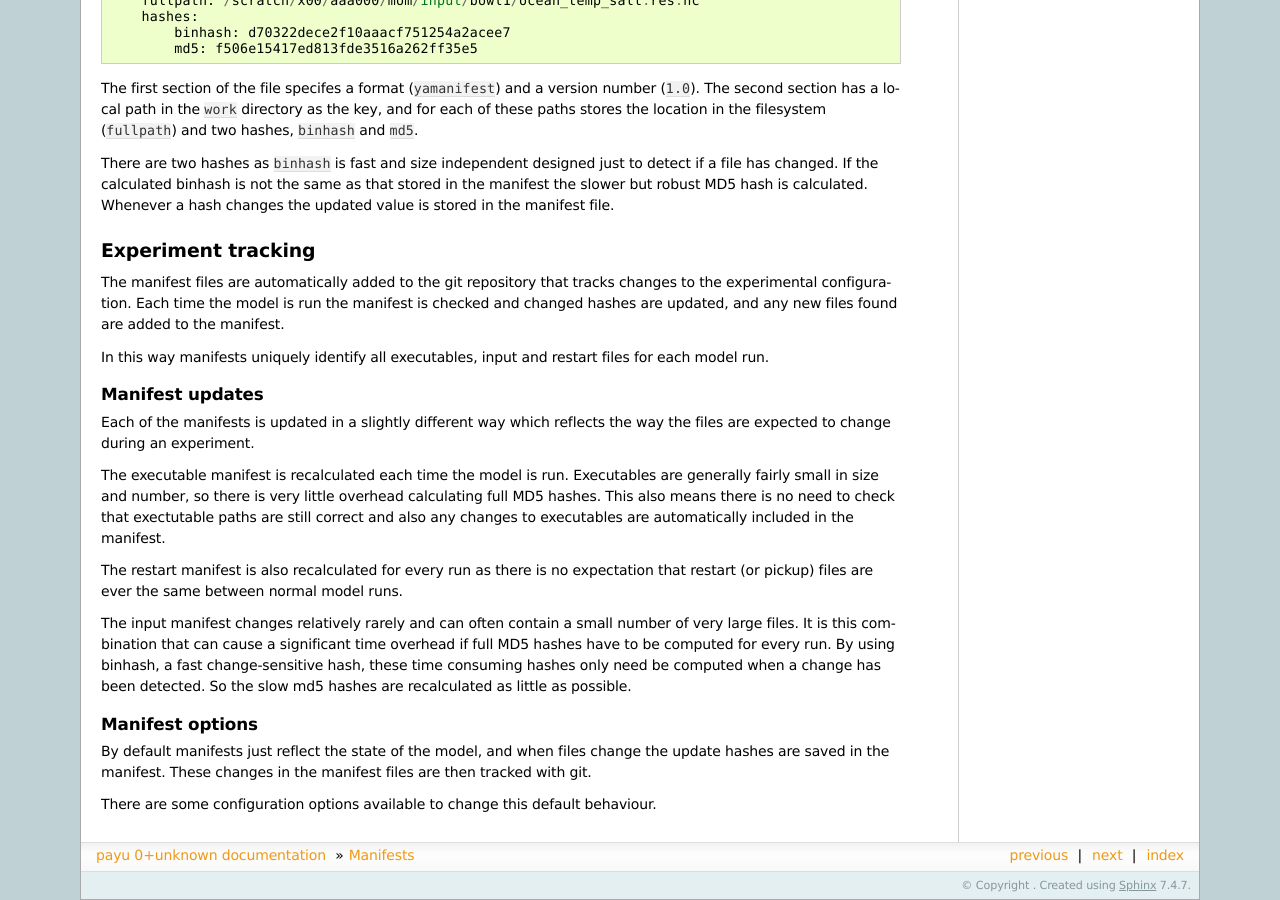
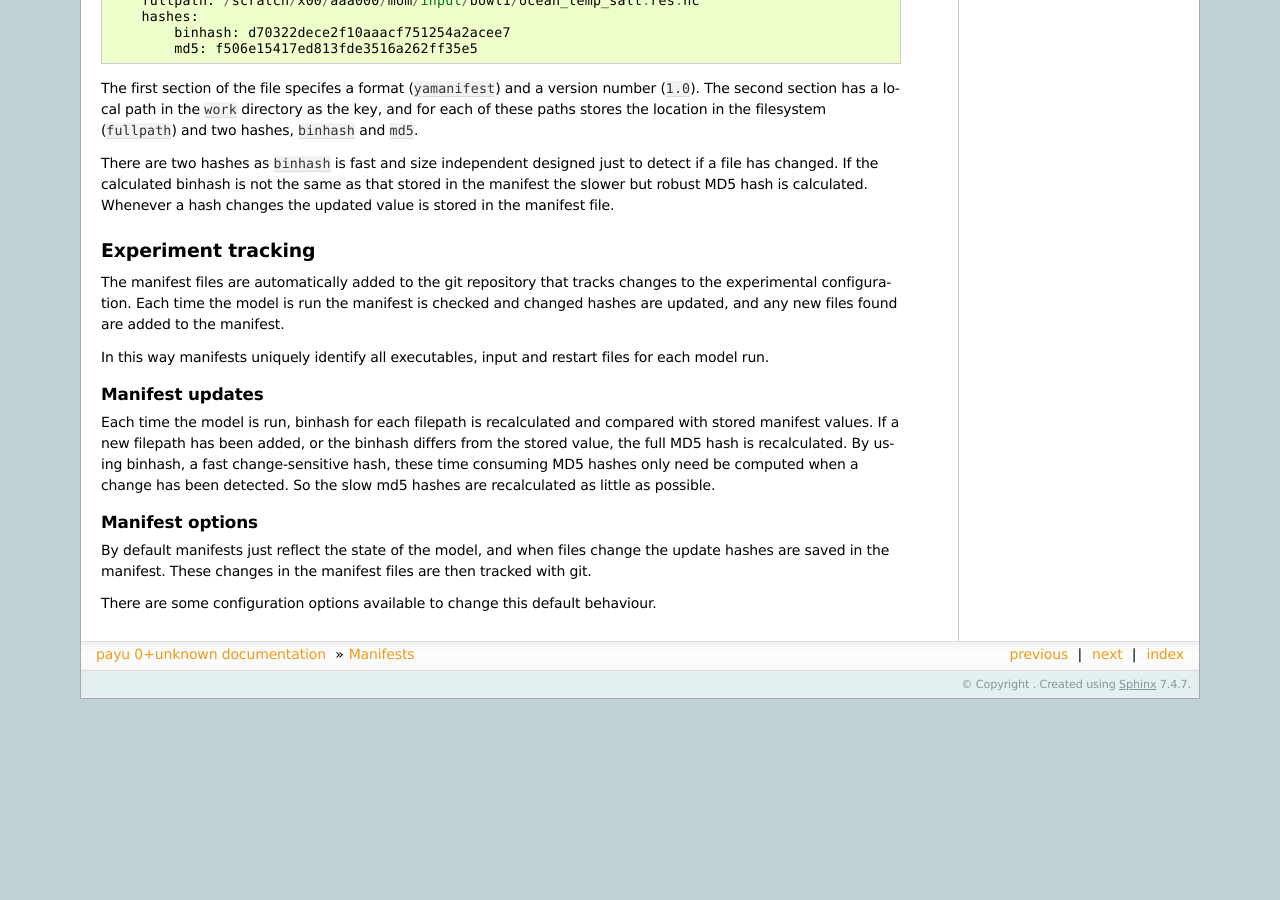
Before and after one commit to payu-org/payu, a Sphinx documentation site: the page built from docs/source/manifests.rst, in a window 1280 px wide and 900 px high, scrolled down 668 px. Built offline with Sphinx 7.4.7, drawn with Linux system fonts in a browser that asks for light colours; after the commit the page ends 1367 px from its top, so only the background shows below that.

Commit message:
Update documentation to reflect manifest refactor changes

```diff
--- a/docs/source/config.rst
+++ b/docs/source/config.rst
@@ -251,7 +251,7 @@ section for details.
       reproducible experiments. The default value is the value of the global
       ``reproduce`` flag, which is set using a command line argument and
       defaults to *False*. These options **override** the global ``reproduce``
-      flag. If set to *True* payu will refuse to run if the hashes in the
+      flag. If set to *True* payu will refuse to run if the MD5 hashes in the
       relevant manifest do not match.
 
       ``exe`` (*Default: global reproduce flag*)
--- a/docs/source/manifests.rst
+++ b/docs/source/manifests.rst
@@ -71,24 +71,12 @@ for each model run.
 Manifest updates
 ----------------
 
-Each of the manifests is updated in a slightly different way which reflects
-the way the files are expected to change during an experiment.
-
-The executable manifest is recalculated each time the model is run.
-Executables are generally fairly small in size and number, so there is very
-little overhead calculating full MD5 hashes. This also means there is no
-need to check that exectutable paths are still correct and also any
-changes to executables are automatically included in the manifest.
-
-The restart manifest is also recalculated for every run as there is no expectation
-that restart (or pickup) files are ever the same between normal model runs.
-
-The input manifest changes relatively rarely and can often contain a small
-number of very large files. It is this combination that can cause a significant
-time overhead if full MD5 hashes have to be computed for every run. By using
-binhash, a fast change-sensitive hash, these time consuming hashes only
-need be computed when a change has been detected. So the slow md5 hashes
-are recalculated as little as possible.
+Each time the model is run, binhash for each filepath is recalculated
+and compared with stored manifest values. If a new filepath has been added,
+or the binhash differs from the stored value, the full MD5 hash is
+recalculated. By using binhash, a fast change-sensitive hash,
+these time consuming MD5 hashes only need be computed when a change has
+been detected. So the slow md5 hashes are recalculated as little as possible.
 
 Manifest options
 ----------------
```
Also changed, not shown: 1 other file.
